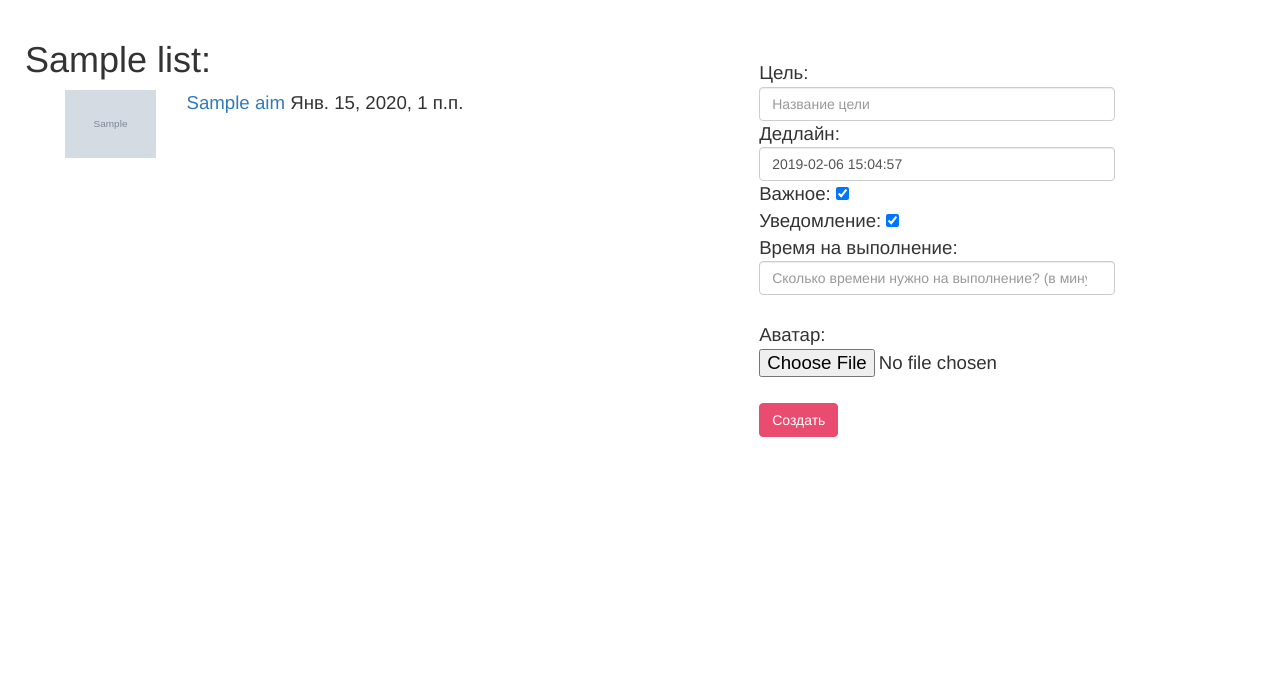
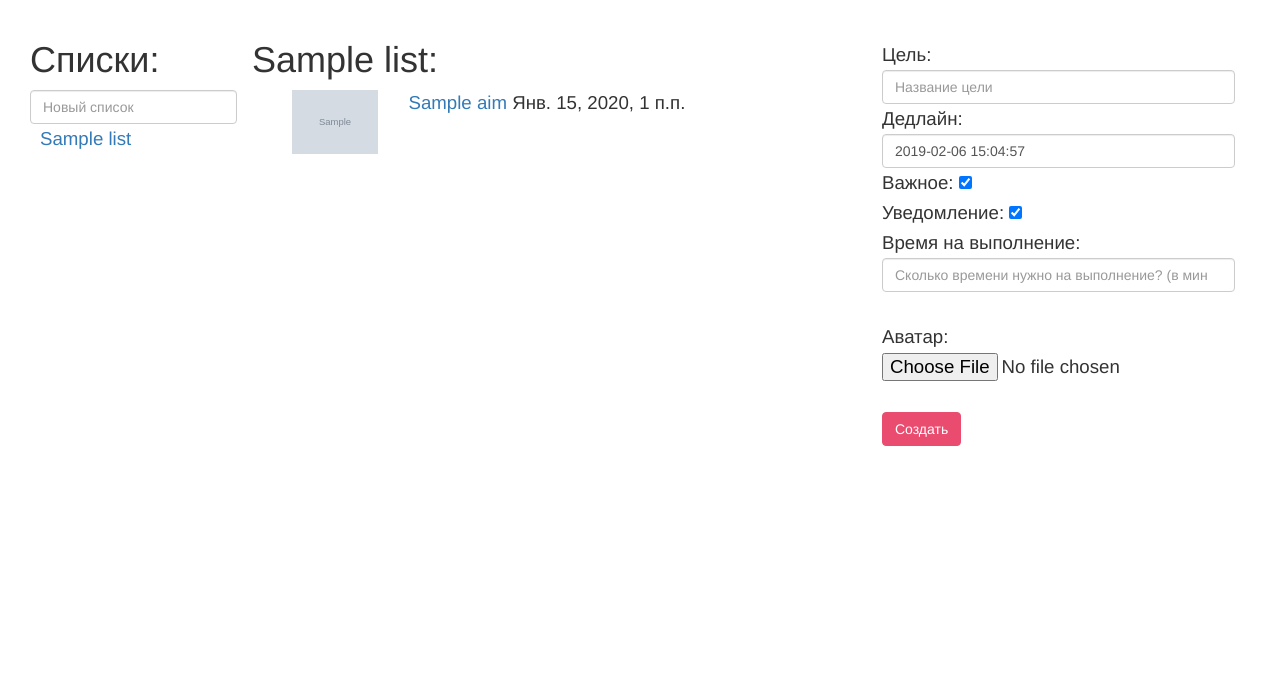
Before and after one commit to ksercs/AchieveMe, a Django app: a page that uses AchieveMe/app/templates/aims.html in a window 1280 px wide. Shown: the part 86-772 px from the top of the page. Run offline with Django 3.2, Linux system fonts and the light colour scheme; tables that the repository leaves empty hold one stand-in row (values such as "Sample post"); grey boxes marked "Sample" are stand-in pictures; some libraries are stand-ins or nearby versions.

Commit message:
aim on the lists

```diff
--- a/AchieveMe/app/templates/aims.html
+++ b/AchieveMe/app/templates/aims.html
@@ -2,11 +2,45 @@
 {% load staticfiles %}
 
 {% block content %}
+<div style = "float:left;padding-left:30px;">
+    <div class="row">
 
-	<div class="col-sm-5" style = "line-height:30   px;padding-top:40px;padding-right:150px;float:right;">
+        <h1>Списки:</h1>
+                <form method="POST">
+                    {% csrf_token %}
+                    {% for field in formB %}
+                        {%if field != label%}
+                            {{ field }}
+                        {% endif %}
+                    {% endfor %}
+                </form>
+
+        <div class="row" style = "line-height:30px;">
+            <div>
+                <div>
+                    {% if lists %}
+                    <ul>
+                     {% for list in lists %}
+                         <div class="row">
+                            <a href="{{ list_link }}{{ list.id }}">{{ list.name }}</a>
+                         </div>
+                     {% endfor %}
+                    </ul>
+                    {% else %}
+                      <p>Списков нет :(</p>
+                    {% endif %}
+                </div>
+            </div>
+        </div>
+    </div>
+</div>
+
+
+
+	<div  style = "line-height:30px;padding-top:20px;padding-right:30px;float:right;">
             <form method="POST" enctype="multipart/form-data">
                 {% csrf_token %}
-                {% for field in form%}
+                {% for field in formA%}
                     {{ field.label }}
                     {{ field }}
                     {% if field.name == 'is_remind' or field.name == 'is_important' or field.name == 'time_to_do' %}
@@ -18,7 +52,7 @@
             </form>
     </div>
 
-    <div class="col-sm-5" style = "float:left;padding-left:10px;">
+    <div class="col-sm-5" style = "float:left;padding-left:30px;">
     <h1>{{listname}}:</h1>
 
     {% if aims %}
@@ -39,7 +73,9 @@
 
     </ul>
     {% else %}
+    <div style = "padding-left:10px;">
       <p>Список пуст :((</p>
+    </div>
     {% endif %}
     </div>
 {% endblock %}
--- a/AchieveMe/app/views.py
+++ b/AchieveMe/app/views.py
@@ -147,12 +147,16 @@ def AimListView(request, username):
     return render(request, 'lists.html', vars)
 
 def AimView(request, username, listid):
+    lists = ListModel.objects.filter(user_name = username)
     aims = Aim.objects.filter(user_name = username, list_id = listid)
     list = ListModel.objects.get(id = listid)
     vars = dict(
+        lists = lists,
         aims = aims,
         listname = list.name,
-        form = AimForm()
+        formA = AimForm(),
+        formB = ListForm(),
+        list_link = "/"+username+"/lists/"
         )
 
     if request.method == 'POST':
```
